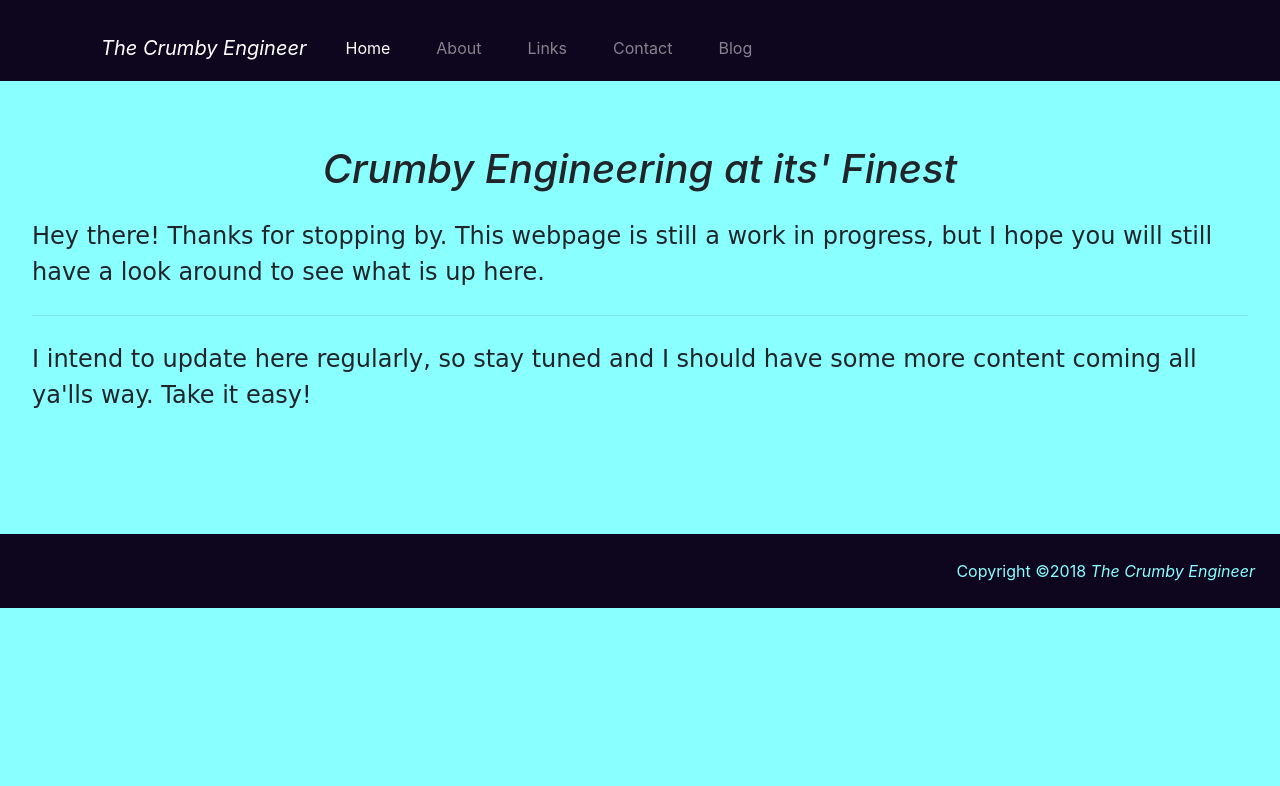
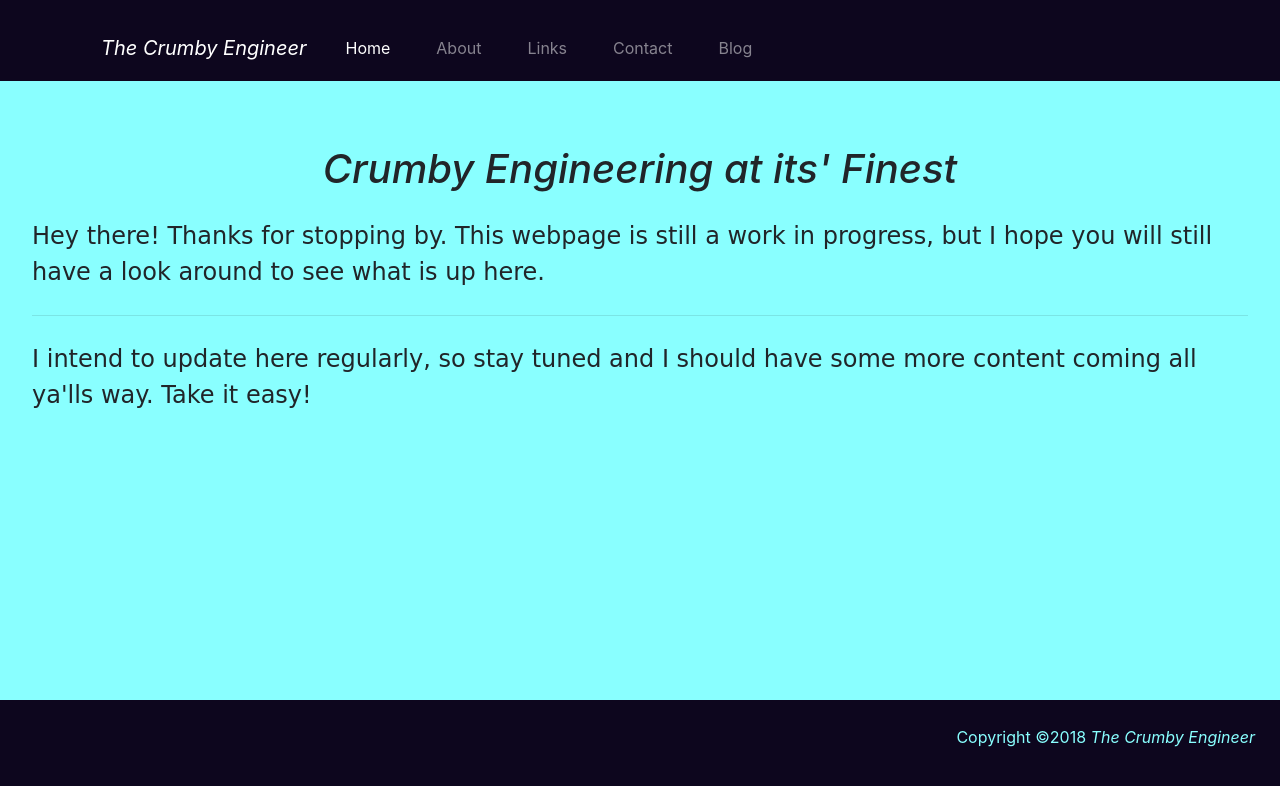
Before and after one commit to jacobcrumb95/jacobcrumb95.github.io, a plain HTML site: page index.html in a window 1280 px wide. Drawn offline with nearby package versions, Linux system fonts and the light colour scheme.

Commit message:
Update main.css

```diff
--- a/main.css
+++ b/main.css
@@ -56,6 +56,10 @@ nav ul li a{
 }
 
 #footer {
+	position: fixed;
+    	height: 100px;
+   	bottom: 0;
+    	width: 100%;
 	clear: both;
 	background:#0d061e;
 	padding: 25px;
```
